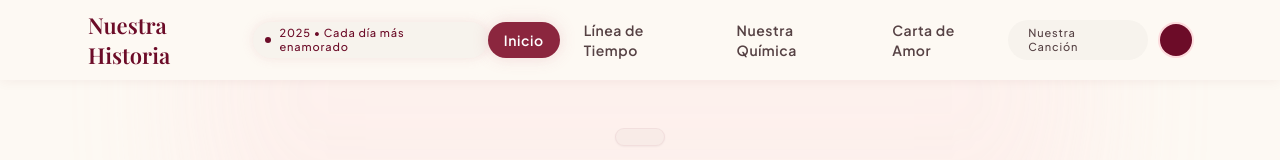
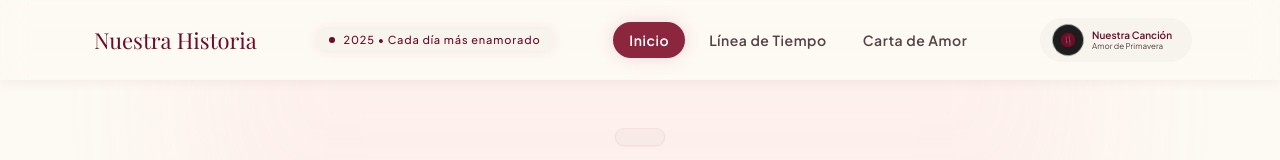
Before and after one commit to vemseb45/page_lov, a Next.js app: page /nuestra-historia in a window 1280 px wide. Shown: the top 160 px of the page. Built offline with nearby package versions, Linux system fonts and the light colour scheme.

Commit message:
responsive correguido

```diff
--- a/next.config.ts
+++ b/next.config.ts
@@ -1,7 +1,7 @@
 import type { NextConfig } from 'next';
 
 const nextConfig: NextConfig = {
-  // Todas las imágenes son locales desde /public — no se necesitan dominios externos
+  // Todas las imágenes son locales desde /public
 };
 
 export default nextConfig;
--- a/src/app/(dashboard)/nuestra-historia/page.tsx
+++ b/src/app/(dashboard)/nuestra-historia/page.tsx
@@ -8,11 +8,29 @@ import { LineaDeTiempo } from '@/frontend/modules/nuestra_historia/components/Li
 import { CartaAmorFinal } from '@/frontend/modules/nuestra_historia/components/CartaAmorFinal';
 
 const NAV_LINKS = [
-  { label: 'Inicio',           href: '#inicio' },
-  { label: 'Línea de Tiempo',  href: '#timeline' },
-  { label: 'Nuestra Química',  href: '#quimica' },
-  { label: 'Carta de Amor',    href: '#carta' },
+  { label: 'Inicio',          href: '#inicio',   icono: '' },
+  { label: 'Línea de Tiempo', href: '#timeline', icono: '' },
+  { label: 'Carta de Amor',   href: '#carta',    icono: '' },
 ];
+
+/* ── Disco de vinilo SVG reutilizable ── */
+function DiscoVinilo() {
+  return (
+    <svg viewBox="0 0 100 100" xmlns="http://www.w3.org/2000/svg" className="w-full h-full">
+      <circle cx="50" cy="50" r="48" fill="#1a1a1a" />
+      <circle cx="50" cy="50" r="44" fill="none" stroke="#2a2a2a" strokeWidth="1.2" />
+      <circle cx="50" cy="50" r="39" fill="none" stroke="#2a2a2a" strokeWidth="1.2" />
+      <circle cx="50" cy="50" r="34" fill="none" stroke="#2a2a2a" strokeWidth="1.2" />
+      <circle cx="50" cy="50" r="29" fill="none" stroke="#2a2a2a" strokeWidth="1.2" />
+      <circle cx="50" cy="50" r="23" fill="#6c0c28" />
+      <circle cx="50" cy="50" r="19" fill="none" stroke="#8b263e" strokeWidth="0.8" />
+      <text x="50" y="47" textAnchor="middle" fill="#ffd9dd" fontSize="6.5" fontFamily="serif" fontStyle="italic">Amor de</text>
+      <text x="50" y="56" textAnchor="middle" fill="#ffd9dd" fontSize="6.5" fontFamily="serif" fontStyle="italic">Primavera</text>
+      <circle cx="50" cy="50" r="3.5" fill="#1a1a1a" />
+      <circle cx="50" cy="50" r="48" fill="none" stroke="#2a2a2a" strokeWidth="1" />
+    </svg>
+  );
+}
 
 export default function NuestraHistoriaPage() {
   const [menuAbierto, setMenuAbierto] = useState(false);
@@ -29,22 +47,25 @@ export default function NuestraHistoriaPage() {
   } = useNuestraHistoria();
 
   return (
-    <div className="bg-surface font-body-md text-body-md text-on-surface antialiased selection:bg-secondary-container selection:text-on-secondary-container min-h-screen">
+    <div className="bg-surface text-on-surface antialiased selection:bg-secondary-container selection:text-on-secondary-container min-h-screen">
 
-      {/* ══════════════════════════════════════════════════════════
-          NAVBAR — fijo, mobile-first con menú hamburguesa
-      ══════════════════════════════════════════════════════════ */}
-      <header className="fixed top-0 w-full z-50 bg-surface/90 backdrop-blur-md shadow-[0_1px_12px_rgba(108,12,40,0.06)]">
-        <div className="h-16 sm:h-20 max-w-[1200px] mx-auto px-4 sm:px-6 lg:px-12 flex items-center justify-between">
+      {/* ══════════ NAVBAR ══════════════════════════════════════ */}
+      <header className="fixed top-0 w-full z-50 bg-surface/92 backdrop-blur-md shadow-[0_1px_12px_rgba(108,12,40,0.07)]">
+        <div className="h-14 sm:h-16 lg:h-20 max-w-[1200px] mx-auto px-3 sm:px-6 lg:px-12 flex items-center justify-between gap-2">
 
-          {/* Logo */}
-          <a href="#inicio" className="group flex items-center gap-2">
-            <span className="font-headline-sm text-[16px] sm:text-headline-sm text-primary tracking-normal">
+          {/* Logo — siempre visible */}
+          <a href="#inicio" className="group flex items-center gap-1.5 shrink-0">
+            <span
+              className="material-symbols-outlined text-primary text-[18px] sm:text-[20px] group-hover:scale-110 transition-transform"
+              style={{ fontVariationSettings: "'FILL' 1" }}
+            >
+            </span>
+            <span className="font-headline-sm text-[14px] sm:text-[16px] lg:text-[22px] text-primary tracking-normal leading-none">
               Nuestra Historia
             </span>
           </a>
 
-          {/* Badge estado — solo xl */}
+          {/* Badge — solo xl */}
           <div className="hidden xl:flex items-center gap-2 bg-surface-container-low px-3 py-1 rounded-full shadow-[0_0_12px_rgba(212,139,151,0.2)]">
             <span className="w-1.5 h-1.5 rounded-full bg-primary animate-pulse" />
             <span className="font-label-sm text-label-sm text-primary">
@@ -70,26 +91,43 @@ export default function NuestraHistoriaPage() {
           </nav>
 
           {/* Acciones derecha */}
-          <div className="flex items-center gap-2 sm:gap-3">
-            {/* Canción — oculto en móvil muy pequeño */}
-            <div className="hidden sm:flex items-center gap-2 bg-surface-container-low px-3 py-1.5 rounded-full">
-              <span className="material-symbols-outlined text-primary text-[16px] sm:text-[18px]"></span>
-              <span className="font-label-sm text-label-sm text-on-surface-variant hidden lg:inline text-[11px]">
+          <div className="flex items-center gap-1.5 sm:gap-2 shrink-0">
+
+            {/* Nuestra Canción — SIEMPRE visible en todos los tamaños */}
+            <a
+              href="https://open.spotify.com/track/6ubUesAyvYV5ktyTlRvfXe?si=yk4HiUUfTXW6vj9KnnqoCg&utm_source=whatsapp"
+              target="_blank"
+              rel="noopener noreferrer"
+              className="flex items-center gap-1.5 sm:gap-2 bg-surface-container-low px-2 sm:px-3 py-1.5 rounded-full hover:bg-secondary-container/30 active:bg-secondary-container/50 transition-colors group touch-manipulation"
+              title="Amor de Primavera — Conjunto Chaney"
+            >
+              {/* Disco vinilo giratorio */}
+              <div className="w-6 h-6 sm:w-7 sm:h-7 lg:w-8 lg:h-8 shrink-0 animate-spin-slow">
+                <DiscoVinilo />
+              </div>
+
+              {/* Texto — desde sm en adelante */}
+              <div className="hidden sm:flex flex-col leading-none">
+                <span className="font-label-sm text-primary font-semibold leading-none text-[9px] sm:text-[10px]">
                   Nuestra Canción
                 </span>
-              <span className="material-symbols-outlined text-on-surface-variant text-[14px] sm:text-[16px] cursor-pointer hover:text-primary transition-colors">
+                <span className="text-on-surface-variant leading-none mt-0.5 text-[8px] hidden lg:block">
+                  Amor de Primavera
                 </span>
               </div>
 
-            {/* Avatar */}
-            <div className="w-7 h-7 sm:w-8 sm:h-8 rounded-full bg-primary flex items-center justify-center ring-2 ring-secondary-container/40">
-              <span className="material-symbols-outlined text-on-primary text-[14px] sm:text-[18px]"></span>
-            </div>
+              {/* Ícono play */}
+              <span
+                className="material-symbols-outlined text-primary group-hover:text-secondary transition-colors text-[14px] sm:text-[15px]"
+                style={{ fontVariationSettings: "'FILL' 1" }}
+              >
+              </span>
+            </a>
 
-            {/* Hamburguesa — solo móvil */}
+            {/* Botón hamburguesa — solo móvil */}
             <button
               onClick={() => setMenuAbierto((v) => !v)}
-              className="md:hidden w-9 h-9 flex items-center justify-center rounded-full bg-surface-container-low hover:bg-surface-container transition-colors touch-manipulation"
+              className="md:hidden w-8 h-8 sm:w-9 sm:h-9 flex items-center justify-center rounded-full bg-surface-container-low hover:bg-surface-container transition-colors touch-manipulation"
               aria-label={menuAbierto ? 'Cerrar menú' : 'Abrir menú'}
               aria-expanded={menuAbierto}
             >
@@ -102,58 +140,67 @@ export default function NuestraHistoriaPage() {
 
         {/* Menú móvil desplegable */}
         {menuAbierto && (
-          <div className="md:hidden bg-surface/95 backdrop-blur-md border-t border-outline-variant/30 px-4 py-4 flex flex-col gap-1 animate-slide-up">
+          <div className="md:hidden bg-surface/96 backdrop-blur-md border-t border-outline-variant/30 px-4 py-3 flex flex-col gap-1 animate-slide-up">
             {NAV_LINKS.map((item, i) => (
               <a
                 key={item.label}
                 href={item.href}
                 onClick={() => setMenuAbierto(false)}
                 className={[
-                  'flex items-center gap-3 px-4 py-3 rounded-xl font-label-lg text-label-lg transition-colors touch-manipulation',
+                  'flex items-center gap-3 px-4 py-2.5 rounded-xl font-label-lg transition-colors touch-manipulation text-[13px]',
                   i === 0
                     ? 'bg-primary-container text-on-primary'
                     : 'text-on-surface-variant hover:bg-surface-container-low hover:text-primary',
                 ].join(' ')}
               >
-                <span className="material-symbols-outlined text-[18px]">
-                  {['home', 'timeline', 'favorite', 'mail'].at(i)}
+                <span className="material-symbols-outlined text-[17px]">
+                  {item.icono}
                 </span>
                 {item.label}
               </a>
             ))}
 
-            {/* Canción en menú móvil */}
-            <div className="flex items-center gap-3 px-4 py-3 rounded-xl bg-surface-container-low mt-1">
-              <span className="material-symbols-outlined text-primary text-[18px]">music_note</span>
-              <span className="font-label-lg text-label-lg text-on-surface-variant flex-1 text-[13px]">
+            {/* Nuestra canción en el menú */}
+            <a
+              href="https://open.spotify.com/track/6ubUesAyvYV5ktyTlRvfXe?si=yk4HiUUfTXW6vj9KnnqoCg&utm_source=whatsapp"
+              target="_blank"
+              rel="noopener noreferrer"
+              onClick={() => setMenuAbierto(false)}
+              className="flex items-center gap-3 px-4 py-2.5 rounded-xl bg-surface-container-low mt-1 hover:bg-secondary-container/30 transition-colors touch-manipulation"
+            >
+              <div className="w-9 h-9 shrink-0 animate-spin-slow">
+                <DiscoVinilo />
+              </div>
+              <div className="flex flex-col leading-none flex-1">
+                <span className="font-label-lg text-on-surface-variant text-[13px]">
                   Nuestra Canción
                 </span>
-              <span className="material-symbols-outlined text-on-surface-variant text-[18px] cursor-pointer hover:text-primary">
-                play_arrow
+                <span className="font-label-sm text-primary text-[11px] mt-0.5">
+                  Amor de Primavera — Conjunto Chaney
                 </span>
               </div>
+              <span
+                className="material-symbols-outlined text-primary text-[20px]"
+                style={{ fontVariationSettings: "'FILL' 1" }}
+              >
+              </span>
+            </a>
           </div>
         )}
       </header>
 
-      {/* ══════════════════════════════════════════════════════════
-          CONTENIDO PRINCIPAL
-      ══════════════════════════════════════════════════════════ */}
-      <main id="inicio" className="w-full pt-16 sm:pt-20 bg-surface min-h-screen">
+      {/* ══════════ CONTENIDO PRINCIPAL ═══════════════════════════ */}
+      <main id="inicio" className="w-full pt-14 sm:pt-16 lg:pt-20 bg-surface min-h-screen">
         <div className="flex flex-col w-full overflow-x-hidden">
 
-          {/* Hero con stats y polaroid */}
           <HeroRomantico puntosBesos={puntosBesos} onSumarBeso={sumarBeso} />
 
-          {/* Filtros de categoría */}
           <div id="timeline">
             <FiltrosHistoria filtroActivo={filtroActivo} onFiltroChange={setFiltro} />
           </div>
 
-          {/* Línea de tiempo zig-zag */}
           <LineaDeTiempo momentos={momentosFiltrados} puntosBesos={puntosBesos} />
 
-          {/* Carta final + Footer + Toast */}
           <div id="carta">
             <CartaAmorFinal
               onEnviarAbrazo={enviarAbrazovirtual}
--- a/tailwind.config.ts
+++ b/tailwind.config.ts
@@ -65,8 +65,10 @@ const config: Config = {
         xl: '0.75rem',
         full: '9999px',
       },
-      fontFamily: {
-        // Playfair Display — para títulos
+      animation: {
+        'spin-slow': 'spin 4s linear infinite',
+      },
+      fontFamily: {        // Playfair Display — para títulos
         'display-lg':        ['var(--font-playfair)', 'Georgia', 'serif'],
         'headline-lg':       ['var(--font-playfair)', 'Georgia', 'serif'],
         'headline-md':       ['var(--font-playfair)', 'Georgia', 'serif'],
```
Lines whose indentation alone changed are shown as unchanged.
